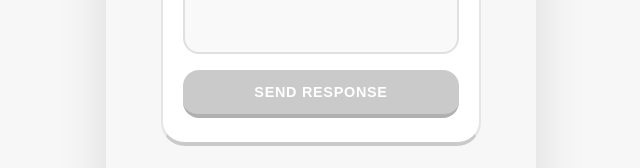
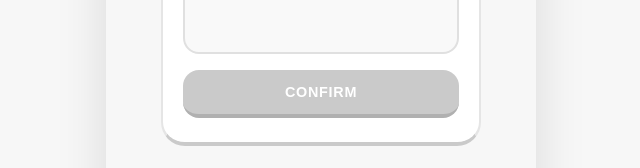
Before and after one commit to Happy-Data-UCSD/Survey-Test, a React (Vite) app: page /test in a window 1280 px wide. Shown: the part 393-561 px from the top of the page, without its empty margins (319-959 px from the left). Built offline with nearby package versions, Linux system fonts and the light colour scheme.

Commit message:
Standardize button text

```diff
--- a/src/components/GameModes/MatrixGrid.tsx
+++ b/src/components/GameModes/MatrixGrid.tsx
@@ -161,7 +161,7 @@ export function MatrixGrid({ question, rows, columns, onAnswer, onInteraction, s
                         marginTop: '4px'
                     }}
                 >
-                    Submit Layout
+                    Confirm
                 </motion.button>
             </motion.div>
         </div>
--- a/src/components/GameModes/OpenEndedBox.tsx
+++ b/src/components/GameModes/OpenEndedBox.tsx
@@ -98,7 +98,7 @@ export function OpenEndedBox({ question, onAnswer, onInteraction, selectedAnswer
                         transition: 'background 0.2s ease, border-bottom 0.2s ease'
                     }}
                 >
-                    Send Response
+                    Confirm
                 </motion.button>
             </motion.div>
         </div>
```
